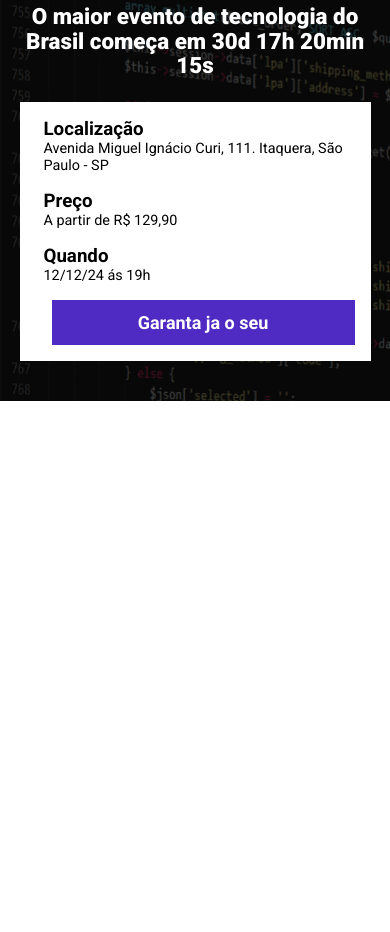
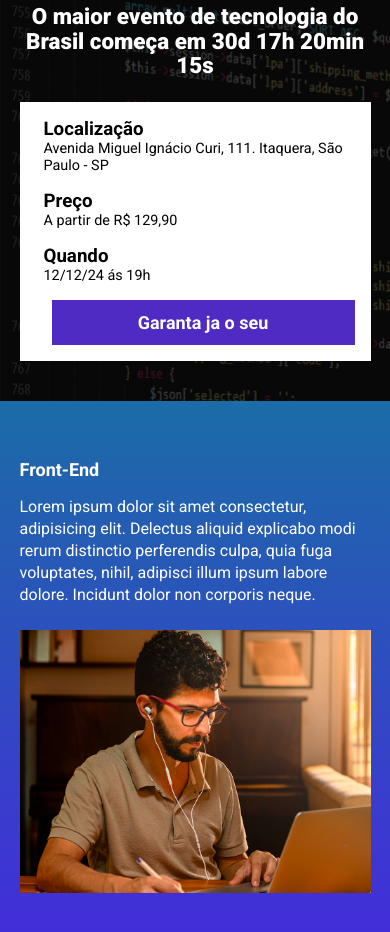
Before and after one commit to MatheusKay/Ebac_event-fic, a website built with Parcel: page src/index.html in a window 390 px wide. Shown: the part 100-1032 px from the top of the page. Before the commit the page ends 844 px from the top, so only its background shows below. Built offline with nearby package versions, Linux system fonts and the light colour scheme.

Commit message:
Criando a primeira seção

```diff
--- a/src/index.html
+++ b/src/index.html
@@ -39,6 +39,18 @@
         </div>
     </header>
 
+    <main class="event">
+        <div class="container">
+            <section class="event__details">
+                <h2 class="event__details__title">Front-End</h2>
+                <p class="event__details__description">
+                    Lorem ipsum dolor sit amet consectetur, adipisicing elit. Delectus aliquid explicabo modi rerum distinctio perferendis culpa, quia fuga voluptates, nihil, adipisci illum ipsum labore dolore. Incidunt dolor non corporis neque.
+                </p>
+            </section>
+            <img class="event__image" src="images/frontend.png" alt="front-end">
+        </div>
+    </main>
+
 
     <script src="scripts/main.js"></script>
 </body>
--- /dev/null
+++ b/src/styles/event.scss
@@ -0,0 +1,44 @@
+.event {
+    padding: 80px 0;
+    background-image: linear-gradient(#1b6ca7, #442bdb);
+
+    .container {
+        display: flex;
+        align-items: center;
+    }
+
+    &__details {
+        margin-right: 40px;
+
+        &__title {
+            font-size: 18px;
+            font-weight: bold;
+            margin-bottom: 16px;
+        }
+
+        &__description {
+            line-height: 22px;
+        }
+    }
+
+    &__image {
+        max-width: 360px;
+    }
+
+    @media (max-width: 640px) {
+        padding: 15% 0;
+
+        .container {
+            display: block;
+        }
+
+        &__details {
+            margin-bottom: 24px;
+            margin-right: 0;
+        }
+
+        &__image {
+            width: 100%;
+        }
+    }
+}
--- a/src/styles/main.scss
+++ b/src/styles/main.scss
@@ -2,6 +2,7 @@
 @use 'hero';
 @use 'components/infos_bar';
 @use 'components/button';
+@use 'event';
 
 * {
     margin: 0;
```
